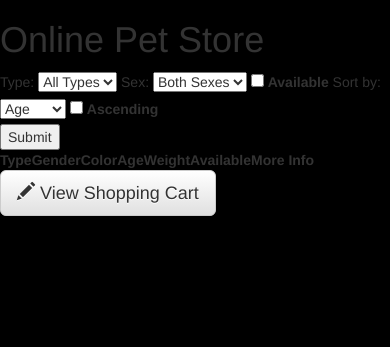
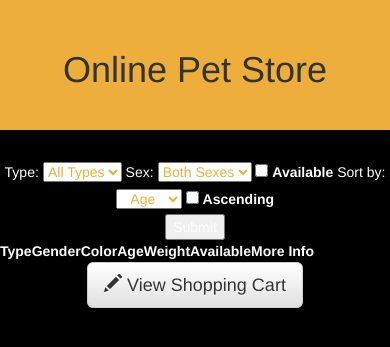
Before and after one commit to bginn/CST336-PetShop, a PHP site: page /?type=1 in a window 390 px wide. Shown: the top 347 px of the page. Run offline with PHP 8.4, Linux system fonts and the light colour scheme; data comes from the database, SQL or seed files in the repository; data that the repository does not hold is empty.

Commit message:
finished functionality for page

```diff
--- a/index.php
+++ b/index.php
@@ -57,7 +57,7 @@
 <!DOCTYPE html>
 <html>
     <head>
-        <title>Online Pet Store</title>
+
         <title>Online Pet Store</title>
          <!-- *********************************************************************************** -->
         <!-- Latest compiled and minified CSS -->
@@ -112,10 +112,13 @@
 
     </head>
     <body>
-        <h1>Online Pet Store</h1>
+      <div class="jumbotron">
+               <h1>Online Pet Store</h1>
+              </div>
 
-        <form>
-            Type:       <select name="type">
+
+        <form id="text">
+            Type:       <select name="type" id="text1">
                             <option value="">All Types</option>
                             <option value="cat">Cat</option>
                             <option value="dog">Dog</option>
@@ -123,7 +126,7 @@
                             <option value="rabbit">Rabbit</option>
                         </select>
 
-            Sex:        <select name="gender">
+            Sex:        <select name="gender" id="text1">
                             <option value="">Both Sexes</option>
                             <option value="M">M</option>
                             <option value="F">F</option>
@@ -132,7 +135,7 @@
                         <input type="checkbox" name="status" id="status"/>
                         <label for="status"> Available </label>
 
-            Sort by:    <select name="sort">
+            Sort by:    <select name="sort" id="text1">
                             <option value="Age">Age</option>
                             <option value="Weight">Weight</option>
                             <option value="Color">Color</option>
@@ -146,8 +149,12 @@
 
 
         </form>
+        <div class="row">
+ <div class="col-6 col-md-3"></div>
+ <div class="col-6 col-md-6">
 
-        <table>
+
+        <table id="table">
             <tr>
                 <th>Type</th>
                 <th>Gender</th>
@@ -174,6 +181,10 @@
                 }
             ?>
         </table>
+      </div>
+      <div class="col-6 col-md-3"></div>
+</div>
+<p class="text-center" >
       <?php
       echo "<a href='cart.php?'>
                          <button type=\"button\" class=\"btn btn-default btn-lg\">
@@ -182,4 +193,5 @@
 
       ?>
     </body>
+  </p>
 </html>
```
